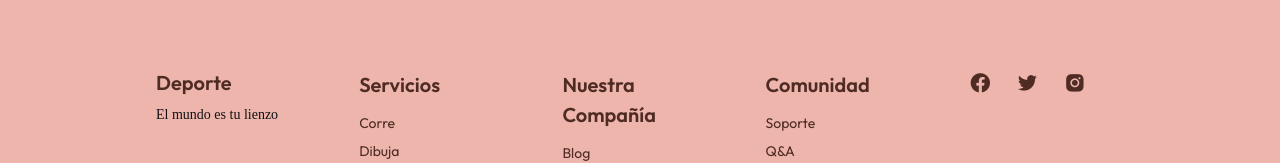
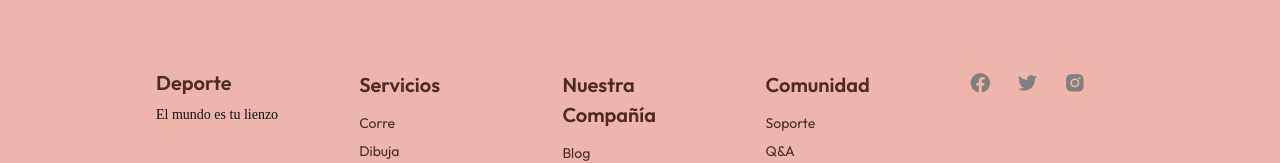
Before and after one commit to RodrigoPandoGutierrez/EF_IHC, a plain HTML site: page index.html in a window 1280 px wide. Shown: the part 2993-3156 px from the top of the page. Drawn offline with nearby package versions, Linux system fonts and the light colour scheme; a web font is replaced by a local one.

Commit message:
Update styles.css

```diff
--- a/assets/css/styles.css
+++ b/assets/css/styles.css
@@ -788,7 +788,7 @@ a {
 
 .footer__social-link {
   font-size: 1.25rem;
-  color: var(--title-color);
+  color: #808080;
 }
 
 .footer__copy {
```
